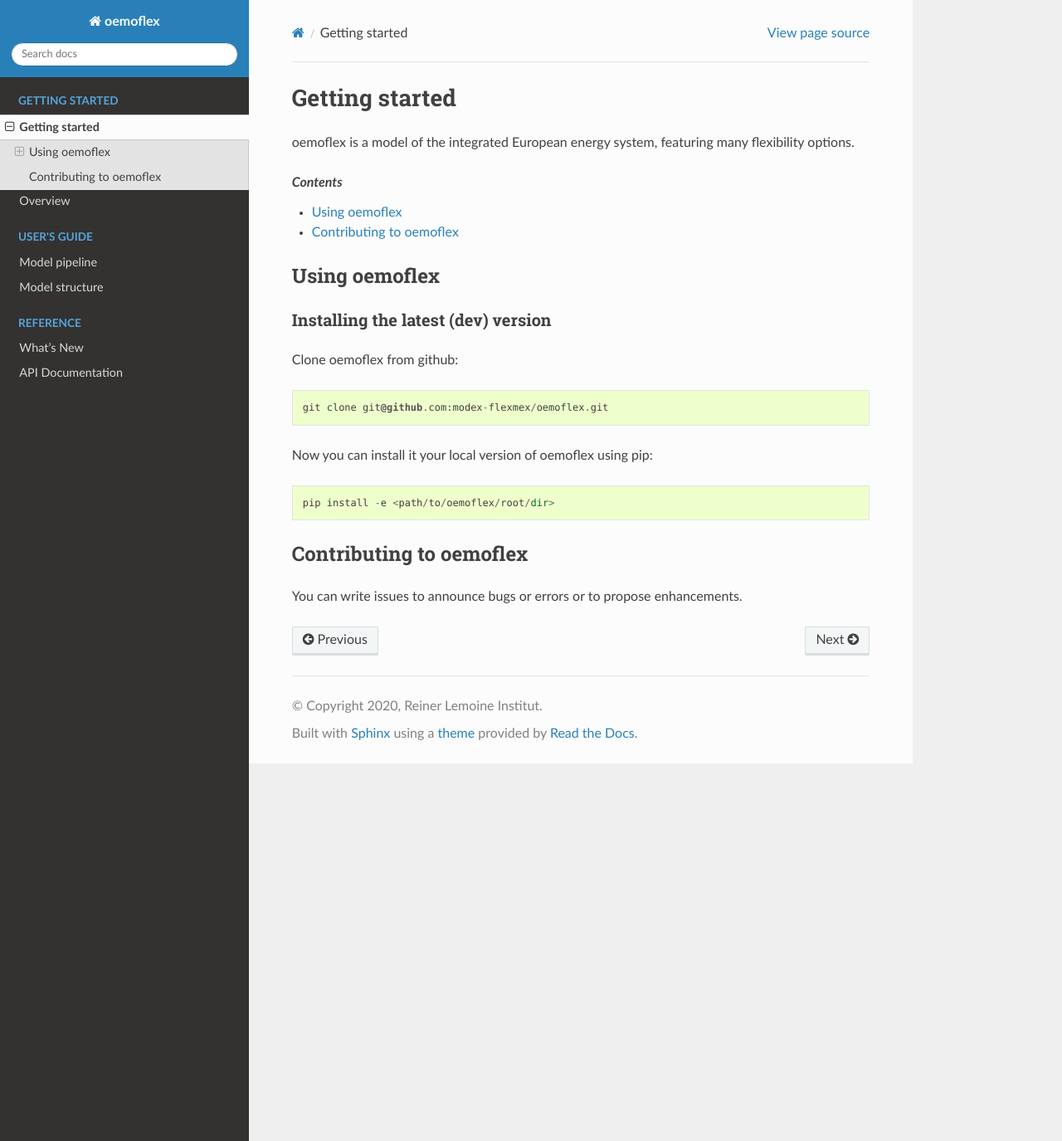
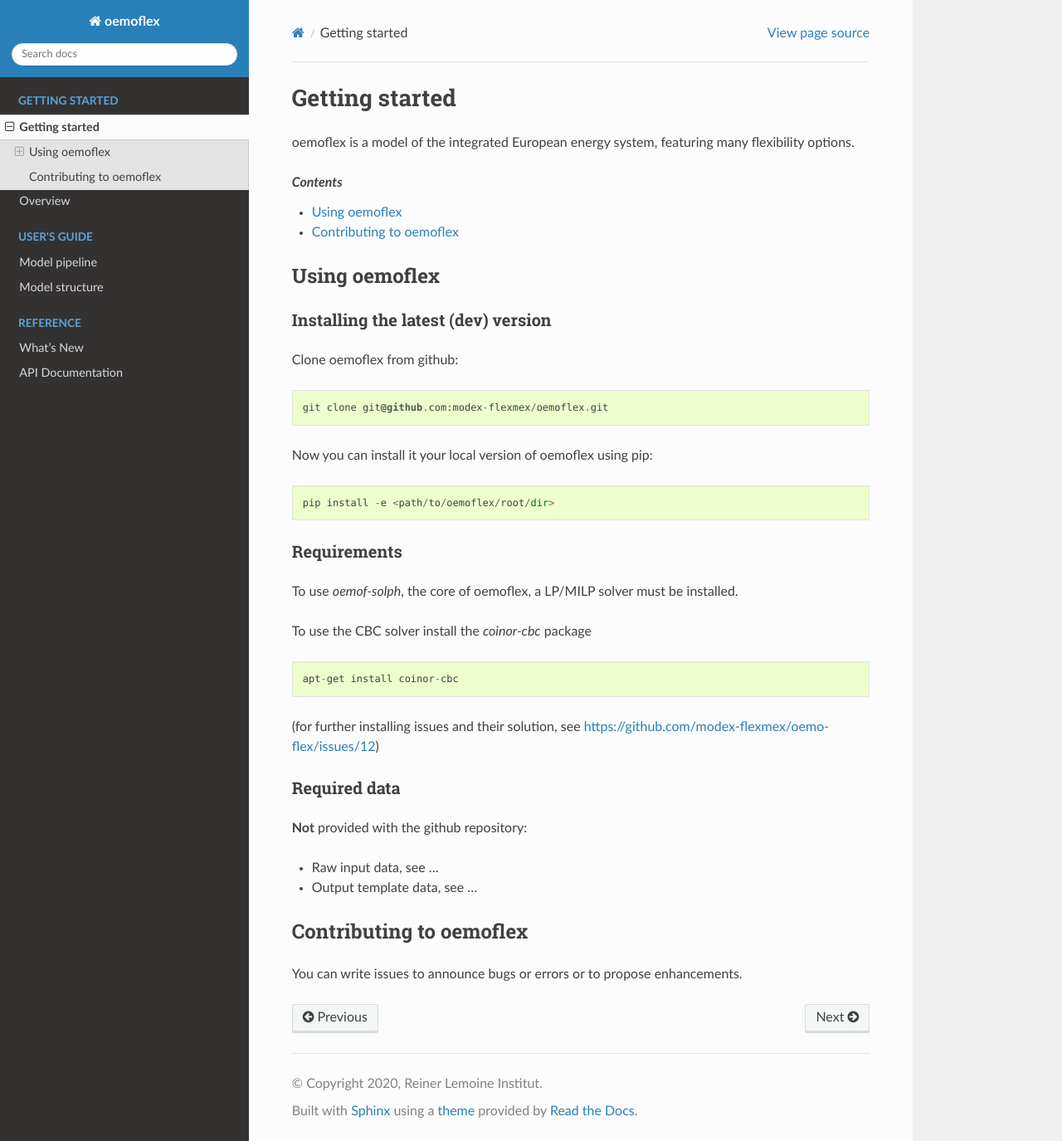
Before and after one commit to modex-flexmex/oemof-flexmex, a Sphinx documentation site: the page built from docs/getting_started.rst, in a window 1280 px wide and 1375 px high. Shown: the whole window at 83% size. Built offline with Sphinx 7.4.7 and the Read the Docs theme 2.0.0, drawn with Linux system fonts in a browser that asks for light colours; formulas are drawn with MathJax 3.

Commit message:
Update getting_started.rst

```diff
--- a/docs/getting_started.rst
+++ b/docs/getting_started.rst
@@ -32,6 +32,31 @@ Now you can install it your local version of oemoflex using pip:
     pip install -e <path/to/oemoflex/root/dir>
 
 
+Requirements
+------------
+To use `oemof-solph`, the core of oemoflex, a LP/MILP solver must be installed.
+
+To use the CBC solver install the `coinor-cbc` package
+
+::
+
+    apt-get install coinor-cbc
+
+
+.. for the moment, as a todo:
+
+(for further installing issues and their solution, see https://github.com/modex-flexmex/oemo-flex/issues/12)
+
+
+Required data
+-------------
+
+**Not** provided with the github repository:
+
+* Raw input data, see ...
+* Output template data, see ...
+
+
 Contributing to oemoflex
 ========================
 
```
